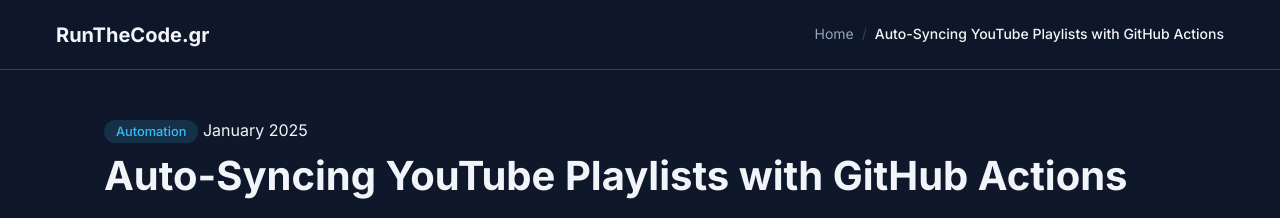
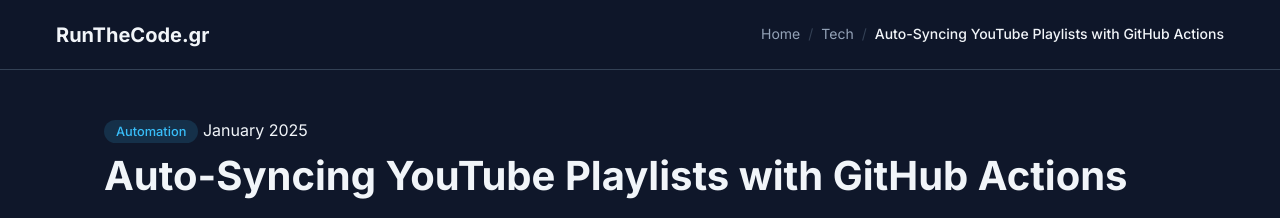
Before and after one commit to stefanoszisidis/stefanoszisidis.github.io, a Jekyll site: the page built from _posts/2025-01-01-youtube-sync-bot.md, in a window 1280 px wide. Shown: the top 218 px of the page. Built offline with Jekyll 4.4.1, drawn with Linux system fonts in a browser that asks for light colours.

Commit message:
feat: add default and post layouts with breadcrumb logic and styling

```diff
--- a/_layouts/default.html
+++ b/_layouts/default.html
@@ -24,15 +24,22 @@
 <body>
   <header class="site-header">
     <div class="container">
-      <a href="{{ '/index.html' | relative_url }}" class="site-title">RunTheCode.gr</a>
+      <a href="{{ '/' | relative_url }}" class="site-title">RunTheCode.gr</a>
+
+      <!-- Improved Breadcrumb Logic -->
       <nav class="breadcrumb">
-        <a href="{{ '/' | relative_url }}">Home</a>
-        {% if page.parent_url %}
+        {% if page.url != "/" and page.url != "/index.html" %}
+          <a href="{{ '/' | relative_url }}">Home</a>
+
+          <!-- Auto-detect Tech Parent for Blog Posts -->
+          {% if page.layout == "post" or page.parent_url %}
+            <span class="separator">/</span>
+            <a href="{{ page.parent_url | default: '/tech.html' | relative_url }}">{{ page.parent_name | default: 'Tech' }}</a>
+          {% endif %}
+
           <span class="separator">/</span>
-          <a href="{{ page.parent_url | relative_url }}">{{ page.parent_name }}</a>
+          <span class="current">{% if page.breadcrumb %}{{ page.breadcrumb }}{% else %}{{ page.title }}{% endif %}</span>
         {% endif %}
-        <span class="separator">/</span>
-        <span class="current">{% if page.breadcrumb %}{{ page.breadcrumb }}{% else %}{{ page.title }}{% endif %}</span>
       </nav>
     </div>
   </header>
--- a/_layouts/post.html
+++ b/_layouts/post.html
@@ -1,7 +1,5 @@
 ---
 layout: default
-parent_name: Tech
-parent_url: /tech.html
 ---
 
 <section class="blog-section">
```
